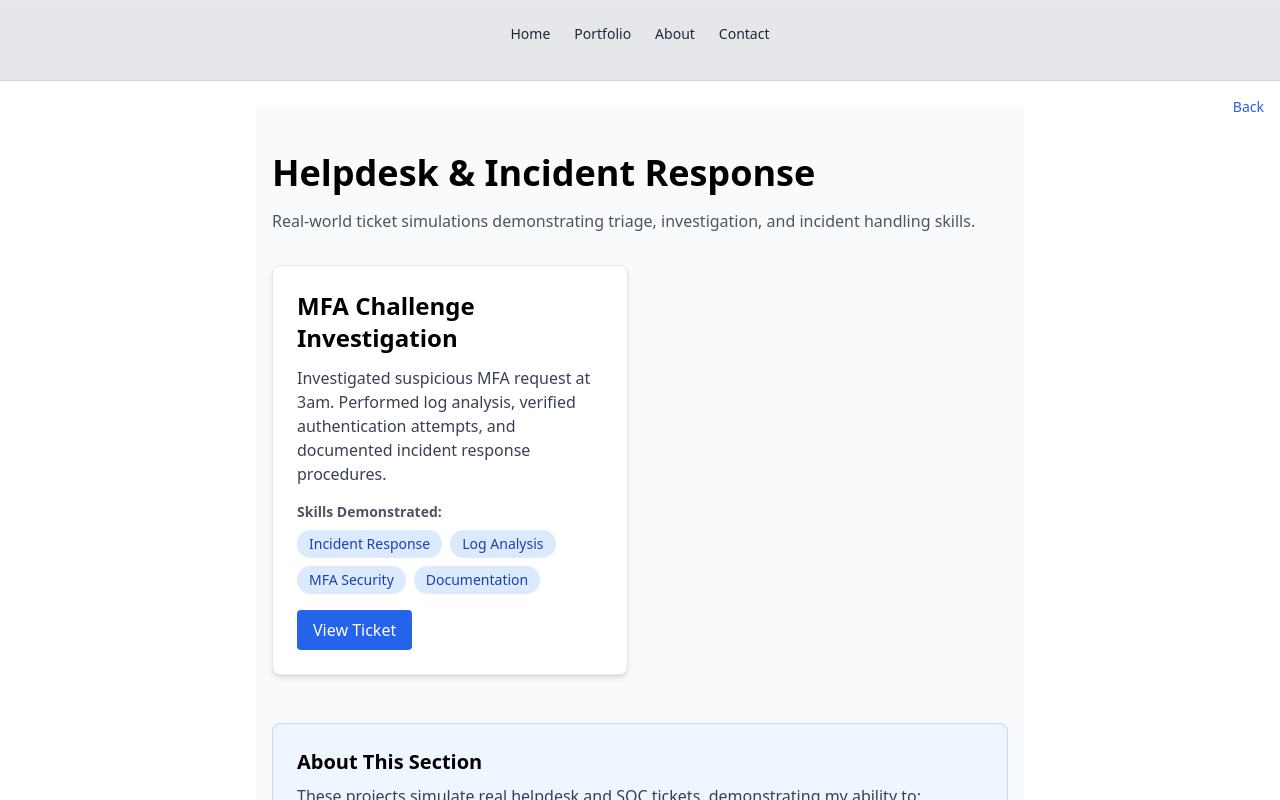
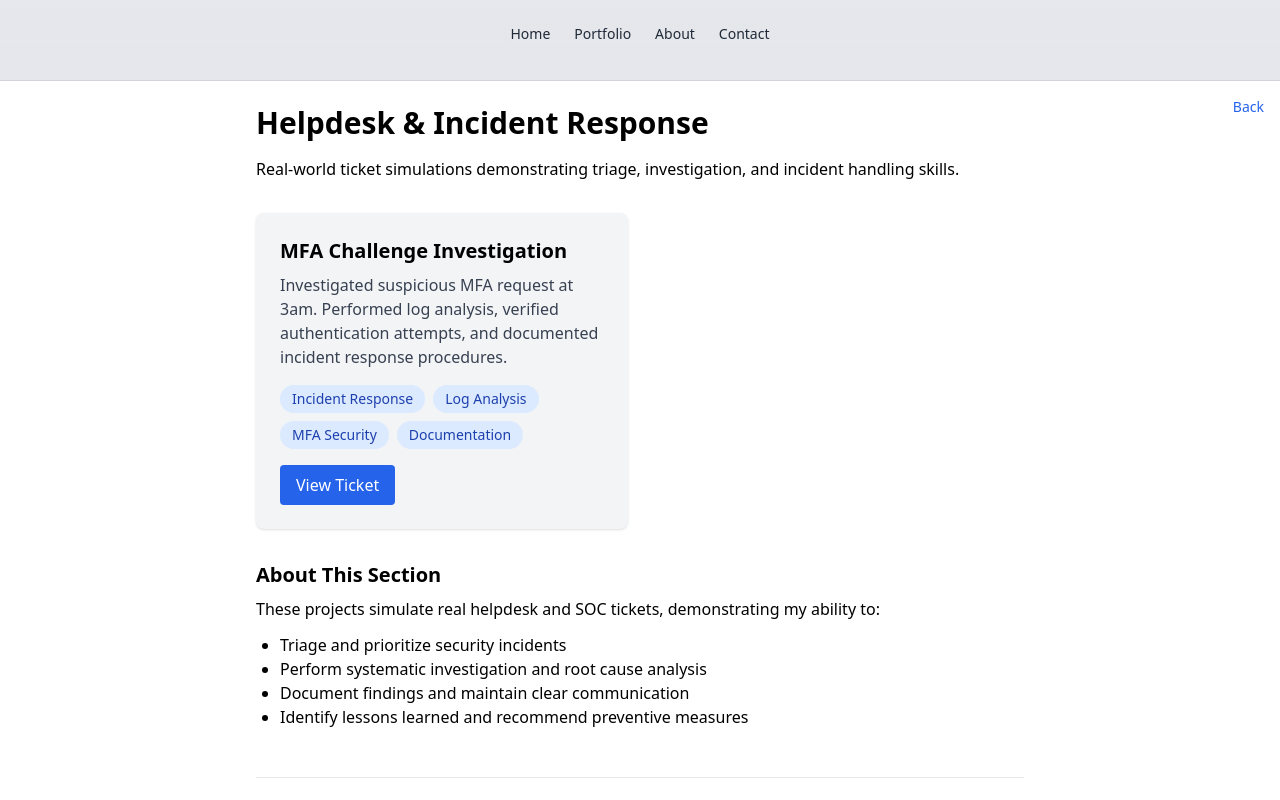
Before and after one commit to lddorse/cybersecurityportfolio, a React (Vite) app: page /projects/incident-response in a window 1280 px wide. Built offline with nearby package versions, Linux system fonts and the light colour scheme.

Commit message:
update Incident REspone Projects

```diff
--- a/src/pages/IncidentResponseProjects.jsx
+++ b/src/pages/IncidentResponseProjects.jsx
@@ -13,24 +13,23 @@ const IncidentResponseProjects = () => {
     // Add more incident response projects here in the future
   ];
 
-  return (<FixedCardLayout>
-    <div className="min-h-screen bg-gray-50 py-12 px-4">
+  return (
+    <FixedCardLayout>
       <div className="max-w-6xl mx-auto">
         <BackButton />
 
-        <h1 className="text-4xl font-bold mb-4">Helpdesk & Incident Response</h1>
-        <p className="text-gray-600 mb-8">
+        <h1 className="text-3xl font-bold mb-4">Helpdesk & Incident Response</h1>
+        <p className="mb-8">
           Real-world ticket simulations demonstrating triage, investigation, and incident handling skills.
         </p>
 
-        <div className="grid gap-6 md:grid-cols-2">
+        <div className="grid gap-6 md:grid-cols-2 mb-8">
           {projects.map((project, index) => (
-            <div key={index} className="bg-white rounded-lg shadow-md p-6 border hover:shadow-xl transition">
-              <h3 className="text-2xl font-semibold mb-3">{project.title}</h3>
+            <div key={index} className="bg-gray-100 rounded-lg p-6 shadow">
+              <h3 className="text-xl font-semibold mb-2">{project.title}</h3>
               <p className="text-gray-700 mb-4">{project.description}</p>
 
               <div className="mb-4">
-                <h4 className="text-sm font-semibold text-gray-600 mb-2">Skills Demonstrated:</h4>
                 <div className="flex flex-wrap gap-2">
                   {project.skills.map((skill, i) => (
                     <span key={i} className="px-3 py-1 bg-blue-100 text-blue-800 text-sm rounded-full">
@@ -50,21 +49,19 @@ const IncidentResponseProjects = () => {
           ))}
         </div>
 
-        <div className="mt-12 bg-blue-50 border border-blue-200 rounded-lg p-6">
-          <h3 className="text-xl font-semibold mb-2">About This Section</h3>
-          <p className="text-gray-700">
+        <h2 className="text-xl font-semibold mt-6 mb-2">About This Section</h2>
+        <p>
           These projects simulate real helpdesk and SOC tickets, demonstrating my ability to:
         </p>
-          <ul className="mt-3 list-disc list-inside text-gray-700 space-y-1">
+        <ul className="list-disc pl-6 mt-3">
           <li>Triage and prioritize security incidents</li>
           <li>Perform systematic investigation and root cause analysis</li>
           <li>Document findings and maintain clear communication</li>
           <li>Identify lessons learned and recommend preventive measures</li>
         </ul>
       </div>
-      </div>
-    </div>
-  </FixedCardLayout> );
+    </FixedCardLayout>
+  );
 };
 
 export default IncidentResponseProjects;
```
Lines whose indentation alone changed are shown as unchanged.
